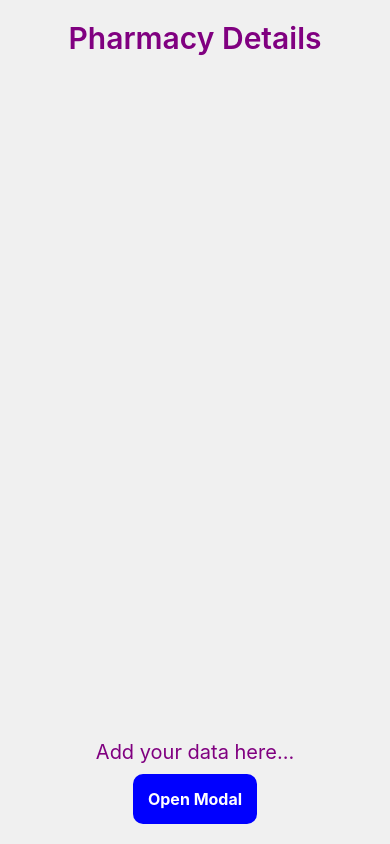
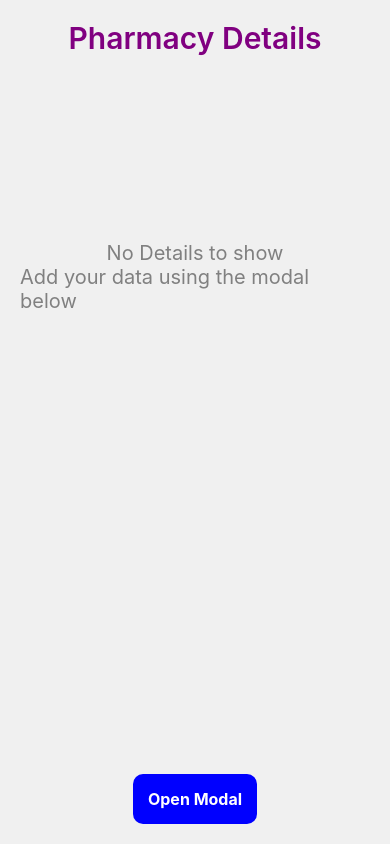
Before and after one commit to neerajsharma444/RN_Training, a React Native app: screen / in a window 390 px wide. Built offline with nearby package versions, Linux system fonts and the light colour scheme.

Commit message:
Yet another commit

```diff
--- a/PharmacyData.js
+++ b/PharmacyData.js
@@ -12,6 +12,15 @@ import PharmacyModal from './src/modal/PharmacyModal';
 const PharmacyData = () => {
   const [pharmacyData, setPharmacyData] = useState([]);
   const [modalVisible, setModalVisible] = useState(false);
+
+  const emptyListMessage = () => (
+    <View style={styles.emptyListContainer}>
+      <Text style={styles.emptyListText}>No Details to show</Text>
+      <Text style={styles.emptyListText}>
+        Add your data using the modal below
+      </Text>
+    </View>
+  );
 
   const addPharmacy = newPharmacy => {
     setPharmacyData([...pharmacyData, newPharmacy]);
@@ -42,8 +51,11 @@ const PharmacyData = () => {
   return (
     <View style={styles.container}>
       <Text style={styles.title}>Pharmacy Details</Text>
-      <FlatList data={pharmacyData} renderItem={renderPharmacy} />
-      <Text style={styles.addData_text}>Add your data here...</Text>
+      <FlatList
+        data={pharmacyData}
+        renderItem={renderPharmacy}
+        ListEmptyComponent={emptyListMessage}
+      />
       <TouchableOpacity
         style={styles.addButton}
         onPress={() => setModalVisible(true)}>
@@ -80,6 +92,16 @@ const styles = StyleSheet.create({
     marginBottom: 10,
   },
 
+  emptyListContainer: {
+    flex: 1,
+    marginTop: '50%',
+    alignItems: 'center',
+  },
+  emptyListText: {
+    fontSize: 20,
+    color: 'gray',
+  },
+
   card: {
     borderRadius: 10,
     padding: 15,
@@ -111,12 +133,6 @@ const styles = StyleSheet.create({
     color: 'blue',
   },
 
-    addData_text: {
-      fontSize: 20,
-      textAlign: 'center',
-      color: 'purple',
-    },
-
   addButton: {
     padding: 15,
     backgroundColor: 'blue',
```
Lines whose indentation alone changed are shown as unchanged.
